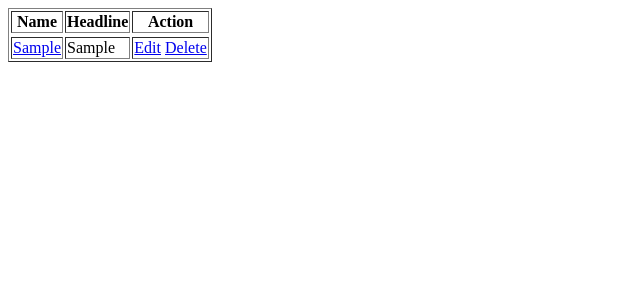
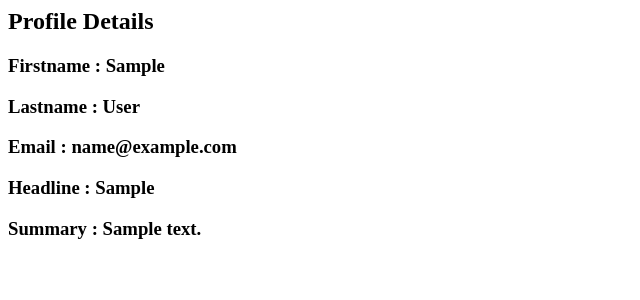
Before and after one commit to SudarshanGiri/Profile-Database, a PHP site: page /view.php?profile_id=1 in a window 1280 px wide. Shown: the top 300 px of the page, without its empty margins (0-640 px from the left). Run offline with PHP 8.4, Linux system fonts and the light colour scheme; tables that the repository leaves empty or names only in its code hold one stand-in row (values such as "Sample post").

Commit message:
fixed view profile_id problem

```diff
--- a/index.php
+++ b/index.php
@@ -41,9 +41,9 @@
            while($result = $stmt->fetch()){
                ?>
                <tr>
-                    <td><a href="view.php"><?php echo $result['first_name']; ?></a></td>
+                    <td><a href="view.php?profile_id= <?php echo $result["profile_id"] ?>"><?php echo $result['first_name']; ?></a></td>
                     <td><?php echo $result['headline']; ?></td>
-                    <td><a href='edit.php?profile_id= <?php echo $_SESSION["profile_id"] ?>'> Edit</a>
+                    <td><a href='edit.php?profile_id= <?php echo $result["profile_id"] ?>'> Edit</a>
                         <a href="delete.php"> Delete</a>
                     </td>
                </tr>
--- a/login.php
+++ b/login.php
@@ -46,7 +46,6 @@ if(isset($_POST['login'])){
             console.log ("Validating....");
             var pw = document.getElementById('pass').value;
             var em = document.getElementById('em').value;
-
             if (pw == null || pw == "" || em==null||em=="") {
                 alert("Both fields must be filled out");
                 return false;
--- a/view.php
+++ b/view.php
@@ -1,31 +1,21 @@
 <?php
-            include 'dbcon.php';
-            /*$sql="select * from users";
-            $stmt = $pdo->prepare($sql);
-            $stmt->execute();
-            $result = $stmt->fetchAll(PDO::FETCH_ASSOC);
-
-           foreach ($result as $val){
-               echo "Name". $val['name'];
-           }
-       */
-      $sql="select * from profile where first_name!='' ";
+        include 'dbcon.php';
+        $p_id=$_REQUEST['profile_id'];
+      $sql="select * from profile where profile_id=$p_id";
       $stmt = $pdo->prepare($sql);
       $stmt->execute();
       //$result = $stmt->fetchAll(PDO::FETCH_ASSOC);
-      ?><table border="1">
-      <tr><th>Name</th><th>Headline</th><th>Action</th><tr>
-      <?php
            while($result = $stmt->fetch()){
                ?>
-               <tr>
-                    <td><a href="view.php"><?php echo $result['first_name']; ?></a></td>
-                    <td><?php echo $result['headline']; ?></td>
-                    <td><a href="edit.php"> Edit</a>
-                        <a href="delete.php"> Delete</a>
-                    </td>
-               </tr>
+               <h2>Profile Details</h2>
+               <p><h3>Firstname : <?php echo $result['first_name'] ?></h3></p>
+               <p><h3>Lastname : <?php echo $result['last_name'] ?></h3></p>
+               <p><h3>Email : <?php echo $result['email'] ?></h3></p>
+               <p><h3>Headline : <?php echo $result['headline'] ?></p>
+               <p><h3>Summary : <?php echo $result['summary'] ?></h3></p>
+
                <?php
 
 
-           }  ?></table>
+
+           }  ?>
```
